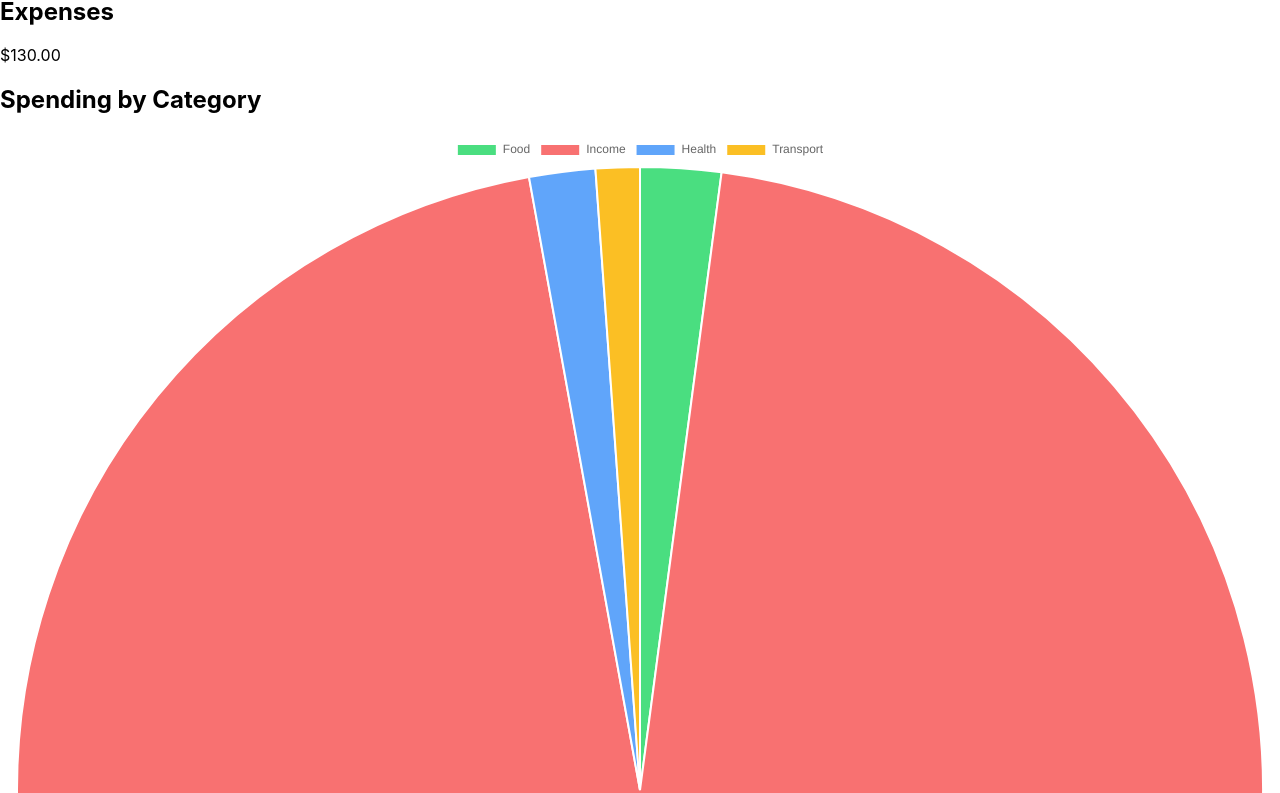
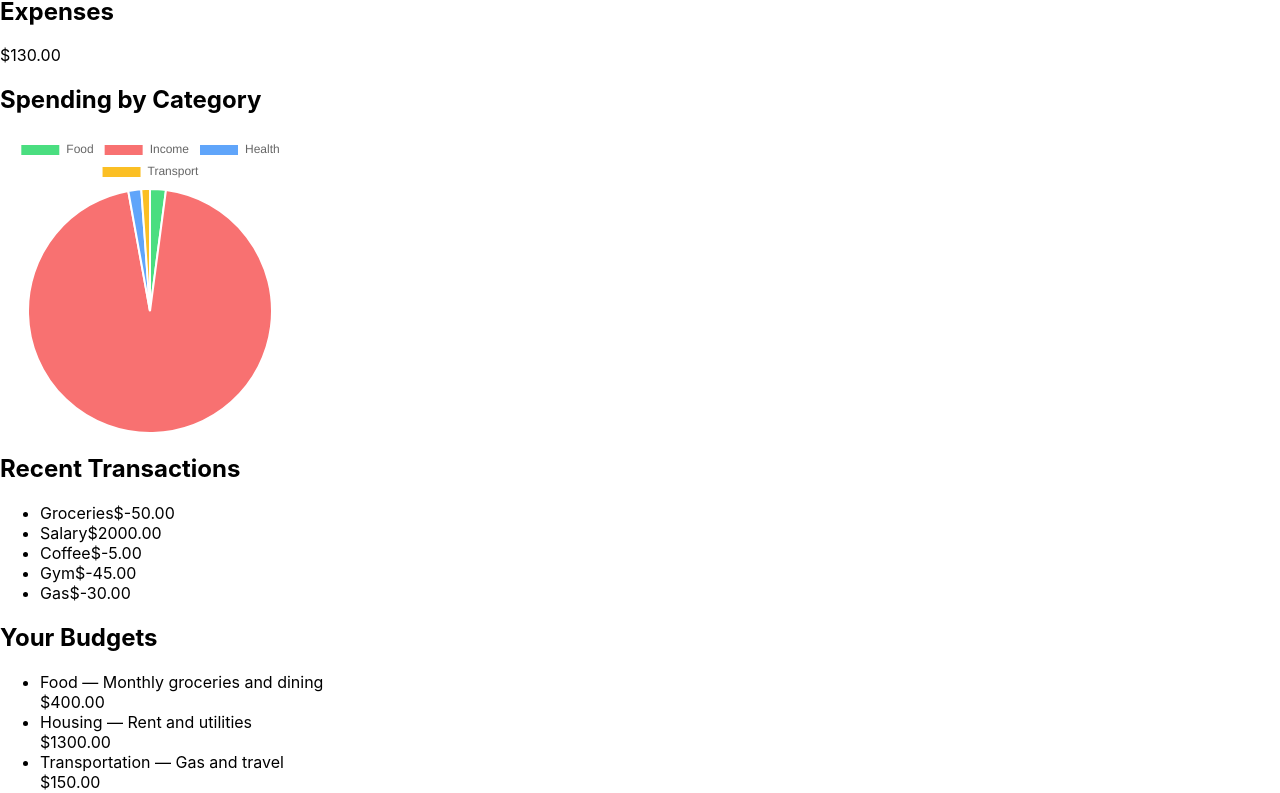
Before and after one commit to chwebb02/budget-bot, a React (Create React App) app: page / in a window 1280 px wide. Shown: the part 359-1152 px from the top of the page. Built offline with nearby package versions, Linux system fonts and the light colour scheme.

Commit message:
Edits in the Dashboard to organize it better. Edited Login page to allow people to register. Added a register page.

```diff
--- a/src/components/ChartCard.jsx
+++ b/src/components/ChartCard.jsx
@@ -25,7 +25,9 @@ const ChartCard = ({ transactions }) => {
   return (
     <div className="bg-white p-4 rounded shadow">
       <h2 className="text-lg font-semibold mb-2">Spending by Category</h2>
-      <Pie data={data} />
+      <div style={{ width: '300px', height: '300px' }}>
+        <Pie data={data} options={{ responsive: true, maintainAspectRatio: false }} />
+      </div>
     </div>
   );
 };
```
